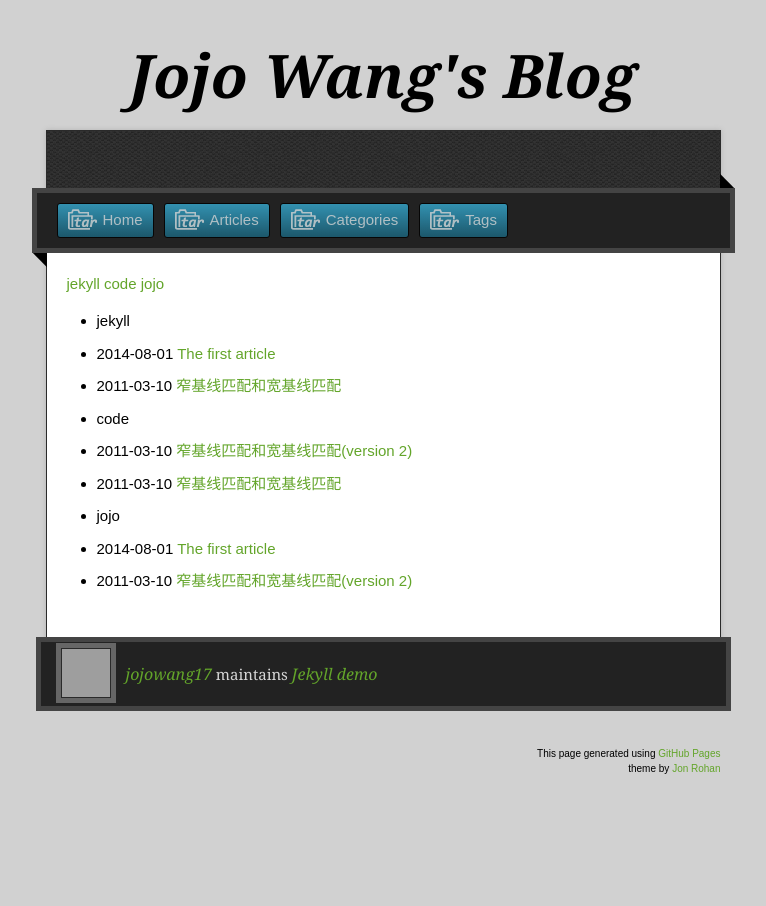
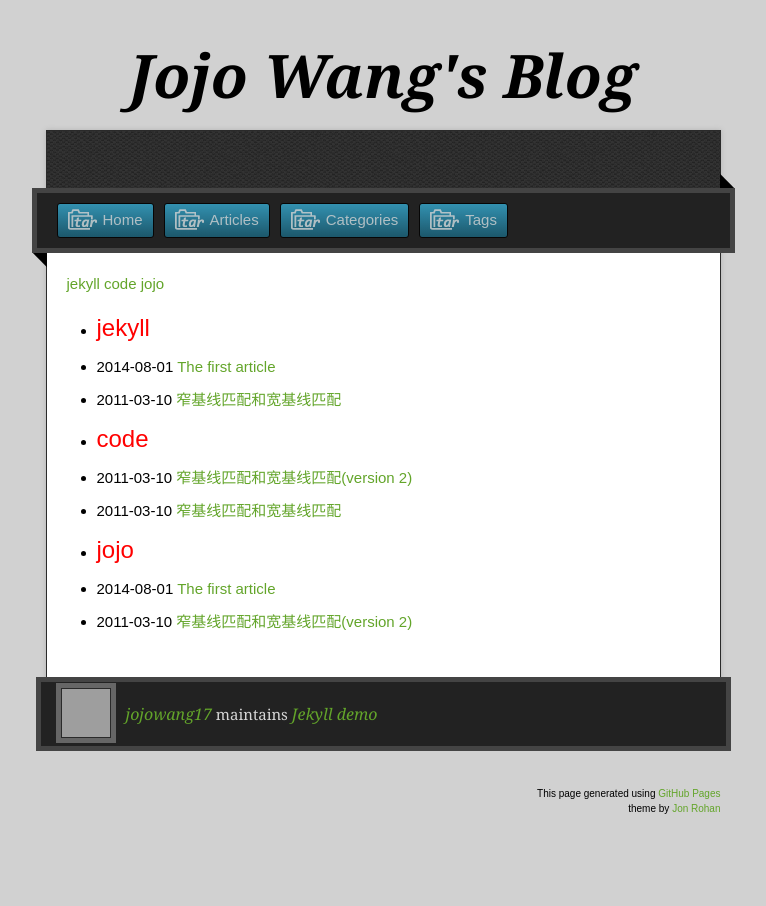
Before and after one commit to jojowang17/jekyll_demo, a Jekyll site: the page built from tags/index.md, in a window 1280 px wide. Shown: the whole page, without its empty margins (257-1023 px from the left). Built offline with Jekyll 4.4.1, drawn with Linux system fonts in a browser that asks for light colours; nearby versions of some CDN libraries; library files that are not in the unit come from our copies; grey boxes are pictures that could not be loaded.

Commit message:
Update index.md

```diff
--- a/tags/index.md
+++ b/tags/index.md
@@ -11,14 +11,14 @@ layout: default
 
 <ul class="listing">
 {% for tag in site.tags %}
-  <li class="listing-seperator" id="{{ tag[0] }}">{{ tag[0] }}
+  <li class="listing-seperator" id="{{ tag[0] }}"><font color = "red" size = "5">{{ tag[0] }}</font></li>
 {% for post in tag[1] %}
   <li class="listing-item">
   <time datetime="{{ post.date | date:"%Y-%m-%d" }}">{{ post.date | date:"%Y-%m-%d" }}</time>
   <a href="{{ site.url }}{{ post.url }}" title="{{ post.title }}">{{ post.title }}</a>
   </li>
 {% endfor %}
-</li>
+
 {% endfor %}
 </ul>
 
```
